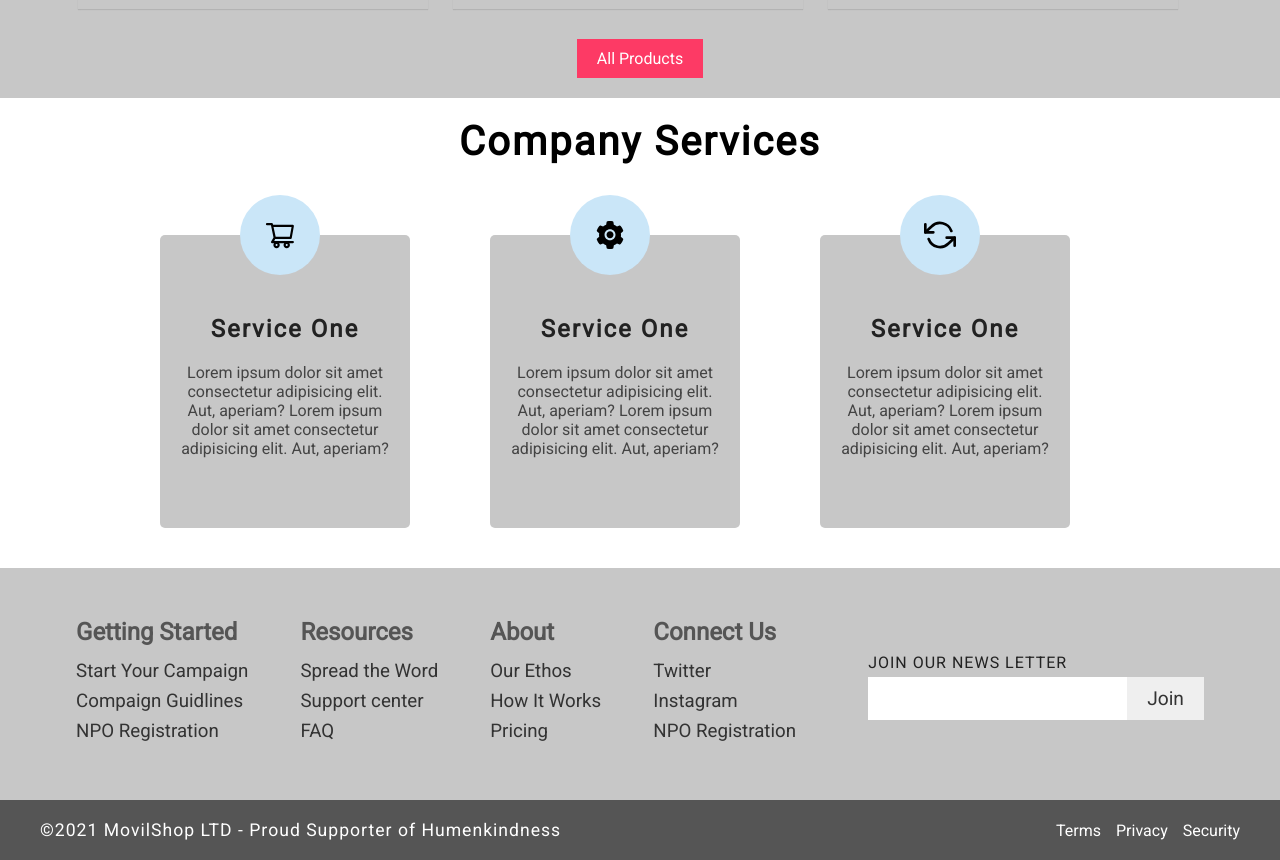
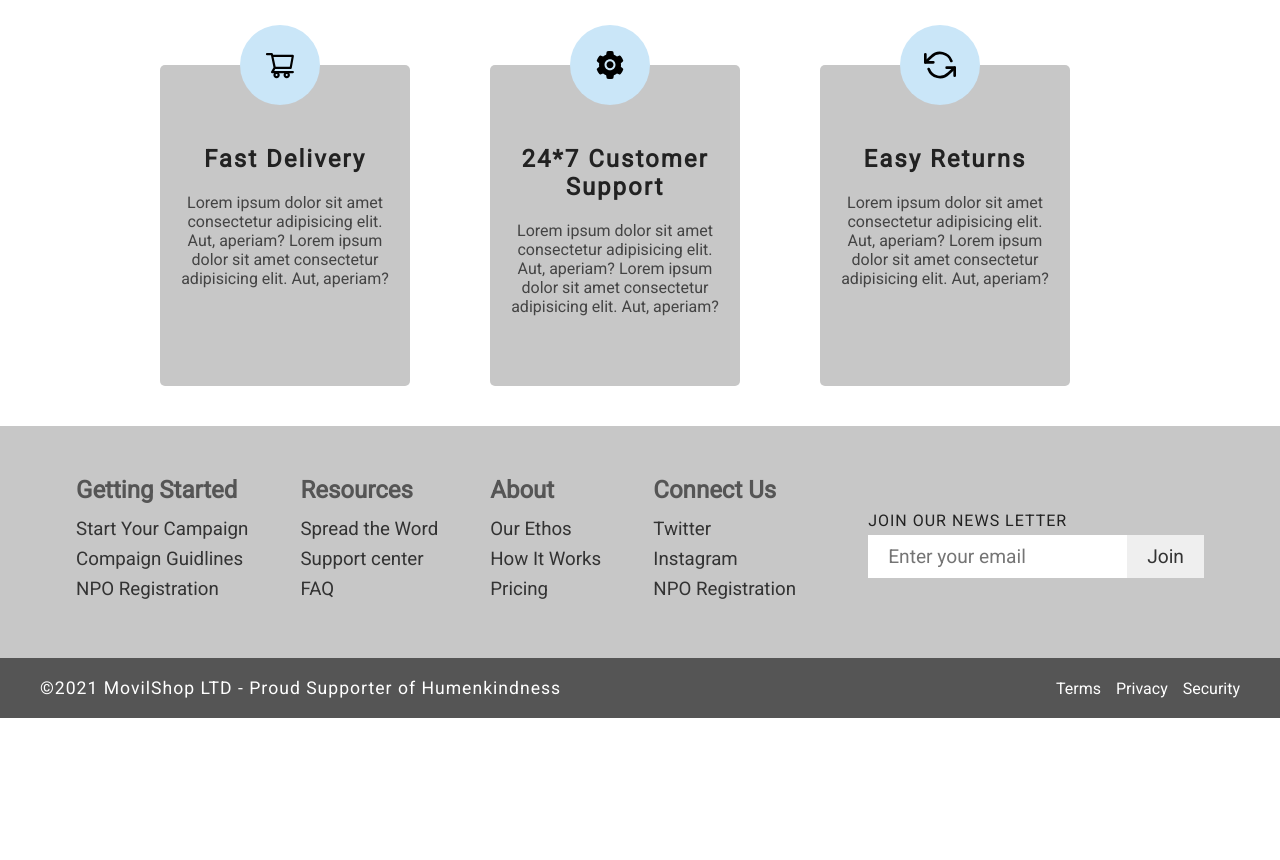
Before and after one commit to ddepu11/movil_shop_cient_side_react, a React (Create React App) app: page / in a window 1280 px wide. Shown: the part 1340-2200 px from the top of the page. After the commit the page ends 2058 px from the top, so only its background shows below. Built offline with nearby package versions, Linux system fonts and the light colour scheme.

Commit message:
Products page ui done

```diff
--- a/src/components/Footer.jsx
+++ b/src/components/Footer.jsx
@@ -33,7 +33,7 @@ const Footer = () => {
         </div>
         <div className="right">
           <label htmlFor="news_letter">Join our news letter</label>
-          <input type="text" id="news_letter" />
+          <input type="email" id="news_letter" placeholder="Enter your email" />
           <button type="btn">Join</button>
         </div>
       </div>
--- a/src/components/Product.jsx
+++ b/src/components/Product.jsx
@@ -30,7 +30,8 @@ const Wrapper = styled.div`
   }
 
   img {
-    width: 100%;
+    width: 300px;
+    height: 180px;
     object-fit: cover;
   }
   .info {
--- a/src/components/Products.jsx
+++ /dev/null
@@ -1,16 +0,0 @@
-import React from "react";
-import styled from "styled-components";
-import { Hero } from ".";
-
-const Products = () => {
-  return (
-    <>
-      <Hero title="products" />
-      <Wrapper className="w-960">Products</Wrapper>
-    </>
-  );
-};
-
-const Wrapper = styled.main``;
-
-export default Products;
--- a/src/components/Services.jsx
+++ b/src/components/Services.jsx
@@ -12,7 +12,7 @@ const Services = () => {
           <div className="s_logo">
             <AiOutlineShoppingCart />
           </div>
-          <h1>Service One</h1>
+          <h1>Fast Delivery</h1>
           <p>
             Lorem ipsum dolor sit amet consectetur adipisicing elit. Aut,
             aperiam? Lorem ipsum dolor sit amet consectetur adipisicing elit.
@@ -23,7 +23,7 @@ const Services = () => {
           <div className="s_logo">
             <AiFillSetting />
           </div>
-          <h1>Service One</h1>
+          <h1>24*7 Customer Support</h1>
           <p>
             Lorem ipsum dolor sit amet consectetur adipisicing elit. Aut,
             aperiam? Lorem ipsum dolor sit amet consectetur adipisicing elit.
@@ -34,7 +34,7 @@ const Services = () => {
           <div className="s_logo">
             <FiRefreshCcw />
           </div>
-          <h1>Service One</h1>
+          <h1>Easy Returns</h1>
           <p>
             Lorem ipsum dolor sit amet consectetur adipisicing elit. Aut,
             aperiam? Lorem ipsum dolor sit amet consectetur adipisicing elit.
--- a/src/components/index.js
+++ b/src/components/index.js
@@ -1,7 +1,7 @@
 import Navbar from "./Navbar";
 import Home from "./Home";
 import About from "./About";
-import Products from "./Products";
+import Products from "./products/Products";
 import Product from "./Product";
 import Services from "./Services";
 import Footer from "./Footer";
--- /dev/null
+++ b/src/components/products/Filters.jsx
@@ -0,0 +1,174 @@
+import styled from "styled-components";
+import { AiFillStar } from "react-icons/ai";
+
+const Filters = () => {
+  return (
+    <Wrapper>
+      <div className="filters_div">
+        <form>
+          <div className="form-control">
+            <input type="text" className="search" placeholder="search" />
+          </div>
+
+          <div className="form-control">
+            <h5>Brand</h5>
+            <select name="brand" id="brand">
+              <option value="all">All</option>
+              <option value="">Nokia</option>
+              <option value="">Redmi</option>
+              <option value="">Oneplus</option>
+              <option value="">Realme</option>
+              <option value="">Motorola</option>
+              <option value="">Oppo</option>
+              <option value="">Lenovo</option>
+            </select>
+          </div>
+          <div className="form-control">
+            <h5>Customer Ratings</h5>
+            <ul>
+              <li>
+                <button>
+                  4 <AiFillStar /> and above
+                </button>
+              </li>
+              <li>
+                <button>
+                  3 <AiFillStar /> and above
+                </button>
+              </li>
+              <li>
+                <button>
+                  2 <AiFillStar /> and above
+                </button>
+              </li>
+              <li>
+                <button>
+                  1 <AiFillStar /> and above
+                </button>
+              </li>
+            </ul>
+          </div>
+
+          <div className="form-control">
+            <h5>Price</h5>
+            <input type="range" min="0" max="4222" />
+            <p>Range: 0 - 422</p>
+          </div>
+
+          <div className="form-control">
+            <h5>Internal Memory</h5>
+            <div className="internal_storage">
+              <input type="radio" id="16gb" name="internal_memory" />
+              <label htmlFor="16gb">16gb</label>
+            </div>
+            <div className="internal_storage">
+              <input type="radio" id="8gb" name="internal_memory" />
+              <label htmlFor="8gb">8gb</label>
+            </div>
+          </div>
+          <div className="form-control">
+            <h5>Color</h5>
+            <div className="colors flex">
+              <button className="all_color flex ">All</button>
+              <button className="c "></button>
+              <button className="c "></button>
+              <button className="c "></button>
+              <button className="c "></button>
+            </div>
+          </div>
+          <div className="form-control">
+            <h5 className="assured">MovilShop Assured</h5>
+            <input type="checkbox" />
+          </div>
+
+          <button className="clear_filters">Clear Filters</button>
+        </form>
+      </div>
+    </Wrapper>
+  );
+};
+
+const Wrapper = styled.aside`
+  .filters_div {
+    .form-control {
+      margin-bottom: 22px;
+      h5 {
+        font-size: 1.1em;
+        margin-bottom: 10px;
+        color: rgb(94, 94, 94);
+        letter-spacing: 2px;
+      }
+      .search {
+        font-size: 1.2em;
+        padding: 5px 10px;
+        border: 1px solid rgba(0, 0, 0, 0.35);
+        color: #333;
+        width: 100%;
+      }
+      select {
+        font-size: 1.1em;
+        border: 1px solid rgba(0, 0, 0, 0.35);
+        padding: 3px 10px;
+      }
+      ul {
+      }
+      ul li {
+        padding: 0px 0 10px;
+      }
+      ul li button {
+        font-size: 0.9em;
+        background: transparent;
+        color: #4d4d4d;
+      }
+      p {
+        color: #474747;
+        padding: 5px 0 0;
+      }
+      .internal_storage {
+        margin-bottom: 10px;
+        input {
+          margin-right: 8px;
+        }
+        label {
+          color: #5a5a5a;
+        }
+      }
+      .colors {
+        justify-content: flex-start;
+
+        .all_color {
+          font-size: 1.1em;
+          background: transparent;
+          color: #383737;
+          margin-right: 5px;
+        }
+        .c {
+          width: 20px;
+          height: 20px;
+          background: #125721;
+          border-radius: 50%;
+          margin: 0 5px;
+          display: flex;
+          justify-content: center;
+          align-items: center;
+        }
+      }
+      .assured {
+        display: inline;
+        margin-right: 10px;
+      }
+    }
+    .clear_filters {
+      padding: 5px 10px;
+      display: block;
+      width: 50%;
+      margin: 0 auto;
+      font-size: 1.2em;
+      margin-top: 30px;
+      background: #222;
+      color: white;
+    }
+  }
+`;
+
+export default Filters;
--- /dev/null
+++ b/src/components/products/Products.jsx
@@ -0,0 +1,89 @@
+import React from "react";
+import styled from "styled-components";
+import { Hero } from "../";
+import Product from "../Product";
+import Filters from "./Filters";
+import { BsGrid3X3Gap } from "react-icons/bs";
+import { AiOutlineUnorderedList } from "react-icons/ai";
+
+const Products = () => {
+  return (
+    <>
+      <Hero title="products" />
+      <Wrapper className="w-960">
+        <Filters />
+
+        <section className="display_products">
+          <header className="header flex">
+            <h2>1200 products found</h2>
+
+            <div className="sort_by">
+              <label htmlFor="sort">Sort By: </label>
+              <select name="sort_by" id="sort">
+                <option value="">Price (lowest)</option>
+                <option value="">Price (heighest)</option>
+                <option value="">Name (A - Z)</option>
+                <option value="">Name (Z - A)</option>
+              </select>
+            </div>
+            <div className="view_by flex">
+              <span>View</span>
+              <button>
+                <BsGrid3X3Gap />
+              </button>
+              <button>
+                <AiOutlineUnorderedList />
+              </button>
+            </div>
+          </header>
+
+          <Product />
+        </section>
+      </Wrapper>
+    </>
+  );
+};
+
+const Wrapper = styled.main`
+  padding: 40px 0;
+  display: grid;
+  grid-template-columns: 220px 1fr;
+  gap: 20px;
+
+  .display_products {
+    position: sticky;
+    top: 5rem;
+    .header {
+      justify-content: space-between;
+      margin-bottom: 20px;
+      h2 {
+        font-size: 1.2em;
+        letter-spacing: 1px;
+        text-transform: capitalize;
+        font-weight: 500;
+      }
+      .sort_by {
+        h2 {
+          font-size: 1.1em;
+        }
+        select {
+          padding: 5px 10px;
+        }
+      }
+      .view_by {
+        width: 15%;
+        justify-content: space-between;
+        span {
+          font-size: 1.1em;
+          align-self: flex-start;
+        }
+        button {
+          background: transparent;
+          font-size: 1.2em;
+        }
+      }
+    }
+  }
+`;
+
+export default Products;
```
